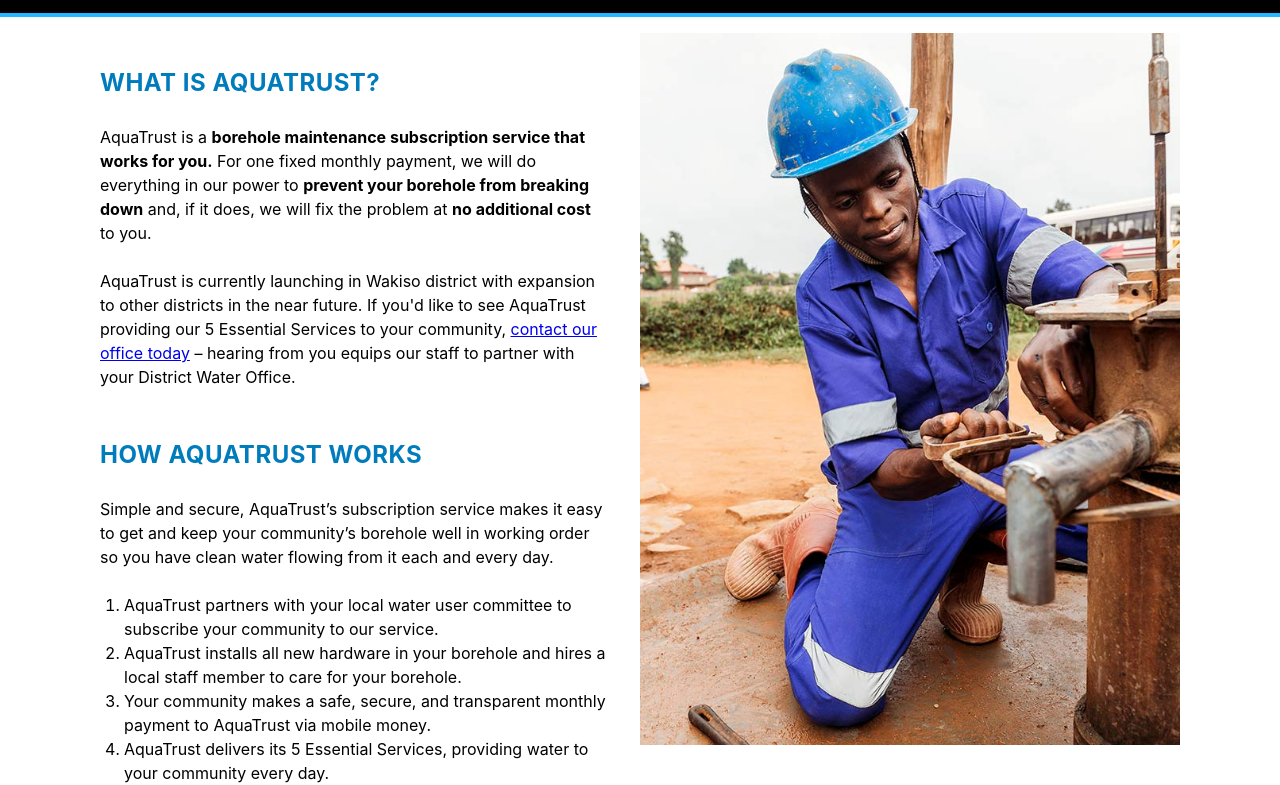
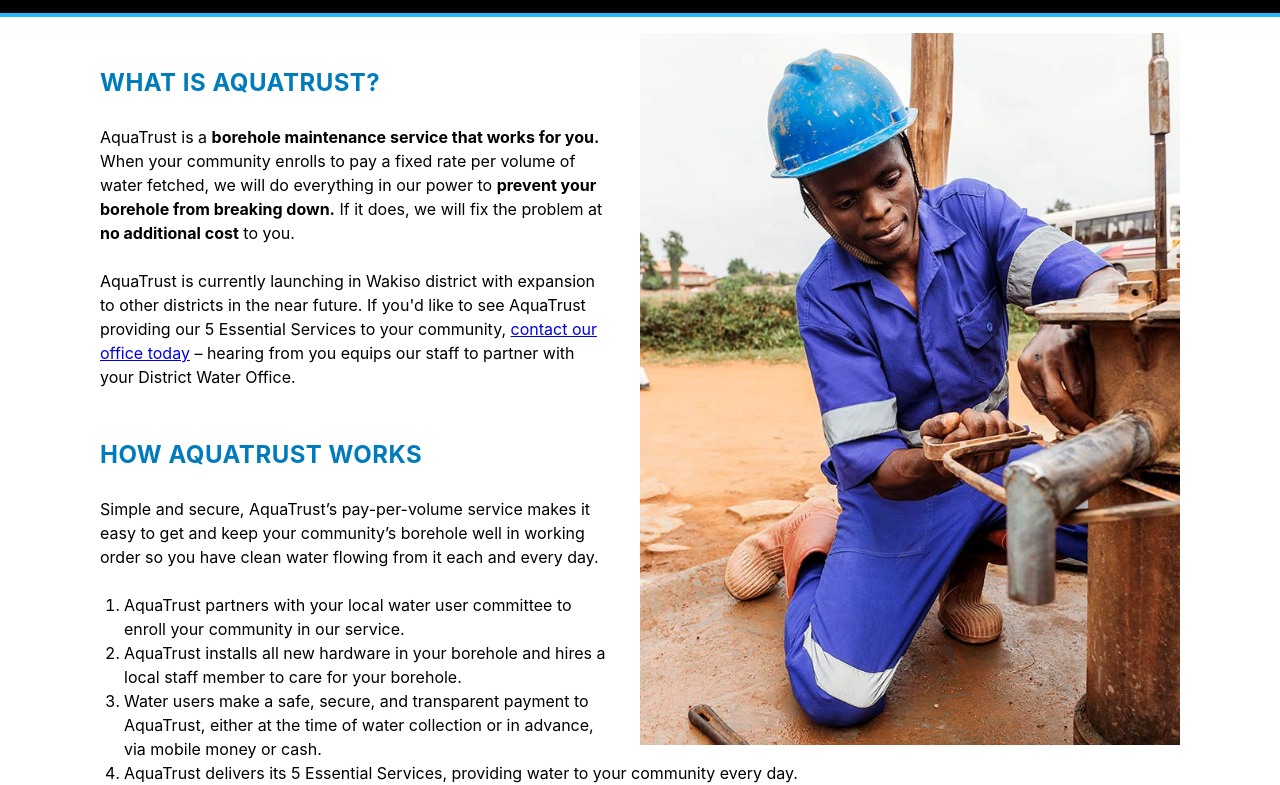
Before and after one commit to Scotchester/aquatrust, a plain HTML site: page index.html in a window 1280 px wide. Shown: the part 169-954 px from the top of the page. Drawn offline with Linux system fonts and the light colour scheme.

Commit message:
Update copy to reflect change to pay-per-volume model

```diff
--- a/index.html
+++ b/index.html
@@ -11,10 +11,7 @@
 </head>
 
 <body>
-    <h1>
-        Borehole maintenance subscription service in Uganda
-        that provides five essential services
-    </h1>
+    <h1>Borehole maintenance service in Uganda that provides five essential services</h1>
 
     <header>
         <img class="logo"
@@ -35,11 +32,10 @@
             <section id="what-is-aquatrust">
                 <h2>What is AquaTrust?</h2>
                 <p>
-                    AquaTrust is a <b>borehole maintenance subscription service
-                    that works for you.</b> For one fixed monthly payment,
-                    we will do everything in our power to <b>prevent your borehole
-                    from breaking down</b> and, if it does, we will fix the problem at
-                    <b>no additional cost</b> to you.
+                    AquaTrust is a <b>borehole maintenance service that works for you.</b>
+                    When your community enrolls to pay a fixed rate per volume of water fetched,
+                    we will do everything in our power to <b>prevent your borehole from breaking down.</b>
+                    If it does, we will fix the problem at <b>no additional cost</b> to you.
                 </p>
 
                 <p>
@@ -77,22 +73,23 @@
             <section id="how-aquatrust-works">
                 <h2>How AquaTrust works</h2>
                 <p>
-                    Simple and secure, AquaTrust’s subscription service makes it easy
+                    Simple and secure, AquaTrust’s pay-per-volume service makes it easy
                     to get and keep your community’s borehole well in working order
                     so you have clean water flowing from it each and every day.
                 </p>
                 <ol>
                     <li>
                         AquaTrust partners with your local water user committee
-                        to subscribe your community to our service.
+                        to enroll your community in our service.
                     </li>
                     <li>
                         AquaTrust installs all new hardware in your borehole
                         and hires a local staff member to care for your borehole.
                     </li>
                     <li>
-                        Your community makes a safe, secure, and transparent
-                        monthly payment to AquaTrust via mobile money.
+                        Water users make a safe, secure, and transparent payment
+                        to AquaTrust, either at the time of water collection or in advance,
+                        via mobile money or cash.
                     </li>
                     <li>
                         AquaTrust delivers its 5 Essential Services,
```
